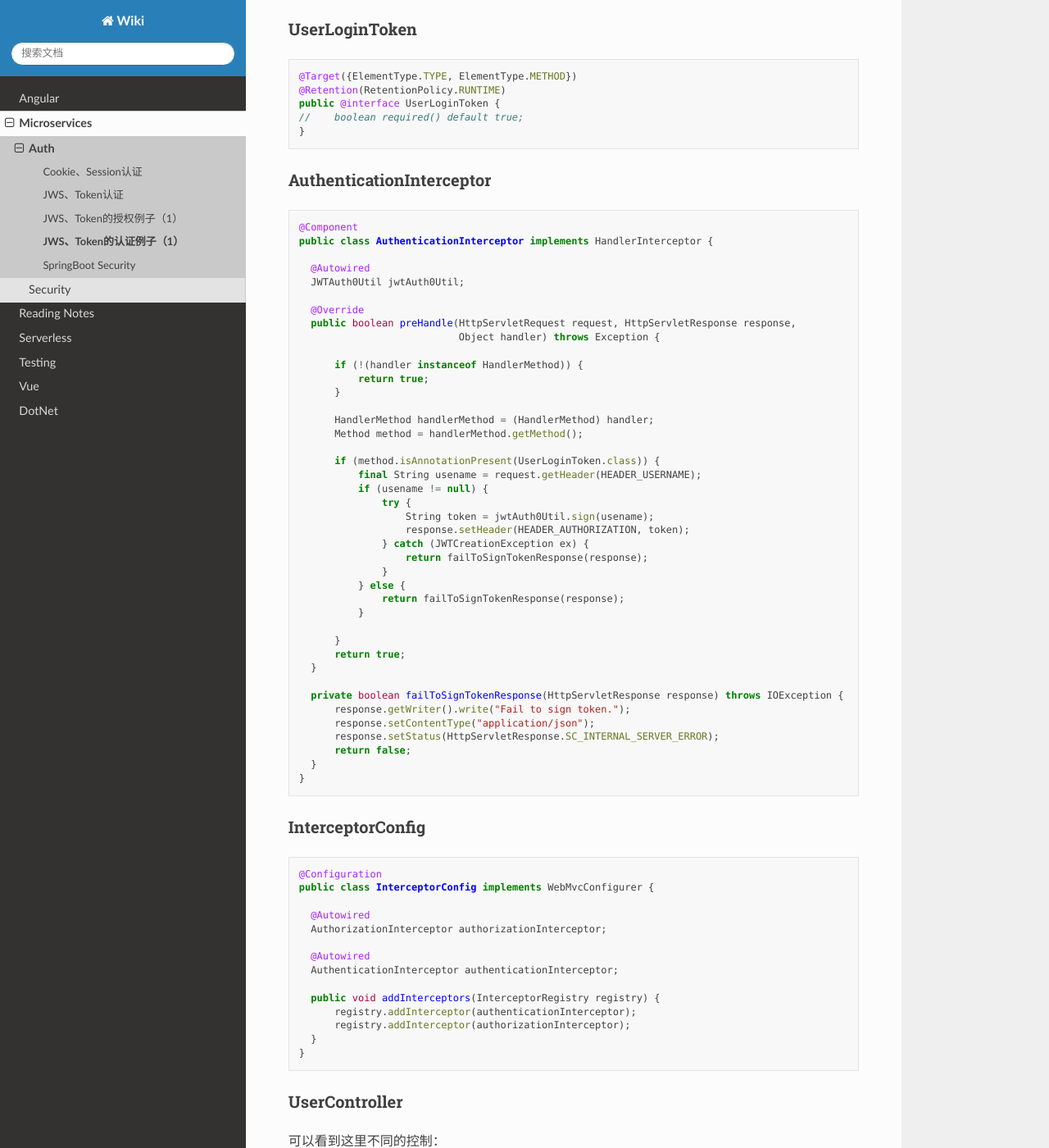
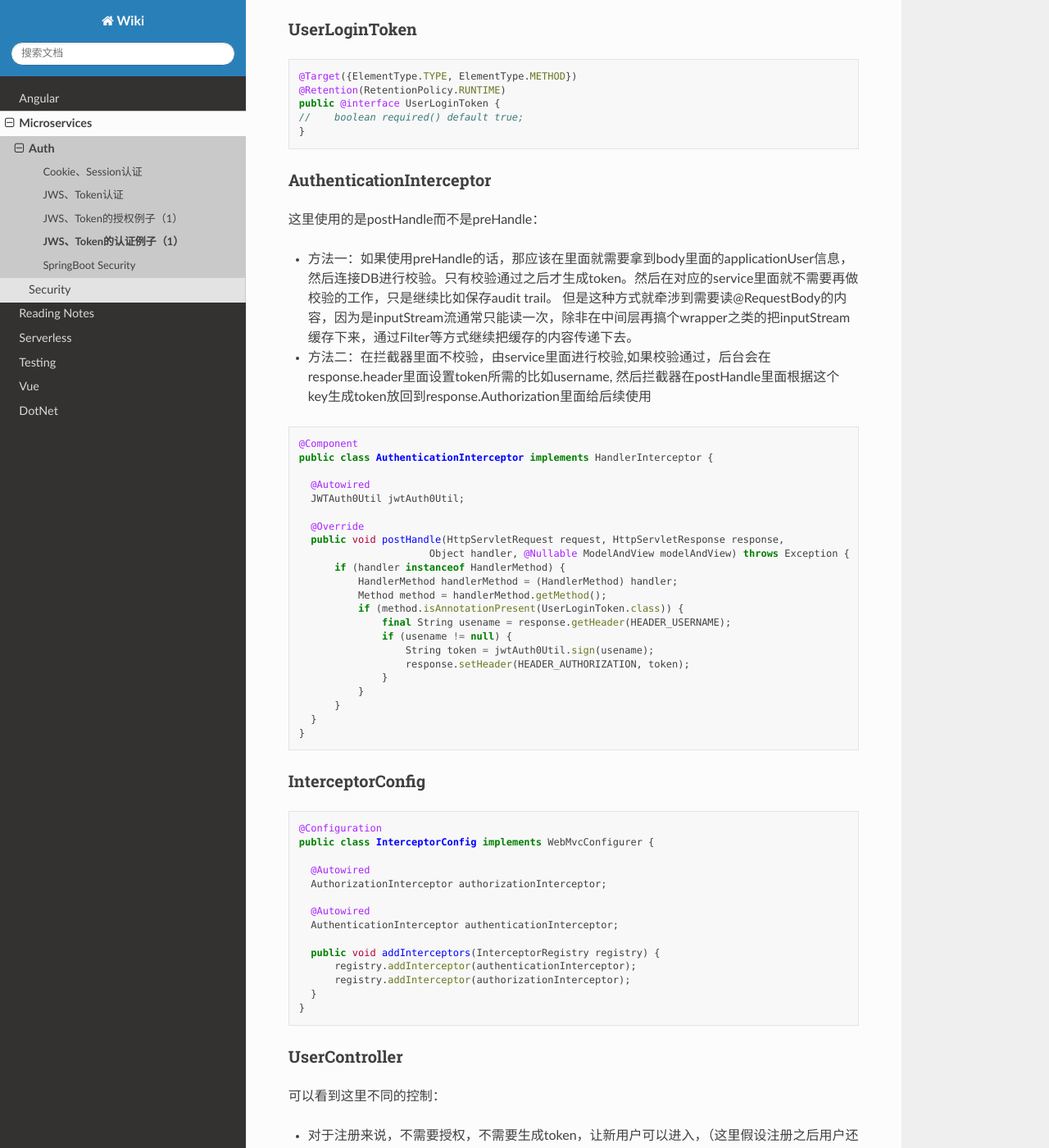
Before and after one commit to abigail830/Sphinx_wiki, a Sphinx documentation site: the page built from source/Microservices/Auth/JWT_token_Authe.rst, in a window 1280 px wide and 1400 px high, scrolled down 505 px. Shown: the whole window at 82% size. Built offline with Sphinx 7.4.7 and the Read the Docs theme 2.0.0, drawn with Linux system fonts in a browser that asks for light colours.

Commit message:
Update JWT_token_Authe.rst

```diff
--- a/source/Microservices/Auth/JWT_token_Authe.rst
+++ b/source/Microservices/Auth/JWT_token_Authe.rst
@@ -32,6 +32,14 @@ UserLoginToken
 AuthenticationInterceptor
 ^^^^^^^^^^^^^^^^^^^^^^^^^^^^^^
 
+这里使用的是postHandle而不是preHandle：
+
+* 方法一：如果使用preHandle的话，那应该在里面就需要拿到body里面的applicationUser信息，然后连接DB进行校验。只有校验通过之后才生成token。然后在对应的service里面就不需要再做校验的工作，只是继续比如保存audit trail。
+  但是这种方式就牵涉到需要读@RequestBody的内容，因为是inputStream流通常只能读一次，除非在中间层再搞个wrapper之类的把inputStream缓存下来，通过Filter等方式继续把缓存的内容传递下去。
+
+* 方法二：在拦截器里面不校验，由service里面进行校验,如果校验通过，后台会在response.header里面设置token所需的比如username, 然后拦截器在postHandle里面根据这个key生成token放回到response.Authorization里面给后续使用
+
+
 .. code-block:: java
 
   @Component
@@ -41,40 +49,22 @@ AuthenticationInterceptor
     JWTAuth0Util jwtAuth0Util;
 
     @Override
-    public boolean preHandle(HttpServletRequest request, HttpServletResponse response,
-                             Object handler) throws Exception {
-
-        if (!(handler instanceof HandlerMethod)) {
-            return true;
-        }
-
-        HandlerMethod handlerMethod = (HandlerMethod) handler;
-        Method method = handlerMethod.getMethod();
-
-        if (method.isAnnotationPresent(UserLoginToken.class)) {
-            final String usename = request.getHeader(HEADER_USERNAME);
-            if (usename != null) {
-                try {
+    public void postHandle(HttpServletRequest request, HttpServletResponse response,
+                        Object handler, @Nullable ModelAndView modelAndView) throws Exception {
+        if (handler instanceof HandlerMethod) {
+            HandlerMethod handlerMethod = (HandlerMethod) handler;
+            Method method = handlerMethod.getMethod();
+            if (method.isAnnotationPresent(UserLoginToken.class)) {
+                final String usename = response.getHeader(HEADER_USERNAME);
+                if (usename != null) {
                     String token = jwtAuth0Util.sign(usename);
                     response.setHeader(HEADER_AUTHORIZATION, token);
-                } catch (JWTCreationException ex) {
-                    return failToSignTokenResponse(response);
                 }
-            } else {
-                return failToSignTokenResponse(response);
             }
-
         }
-        return true;
-    }
-
-    private boolean failToSignTokenResponse(HttpServletResponse response) throws IOException {
-        response.getWriter().write("Fail to sign token.");
-        response.setContentType("application/json");
-        response.setStatus(HttpServletResponse.SC_INTERNAL_SERVER_ERROR);
-        return false;
     }
   }
+
 
 InterceptorConfig
 ^^^^^^^^^^^^^^^^^^^^^
```
